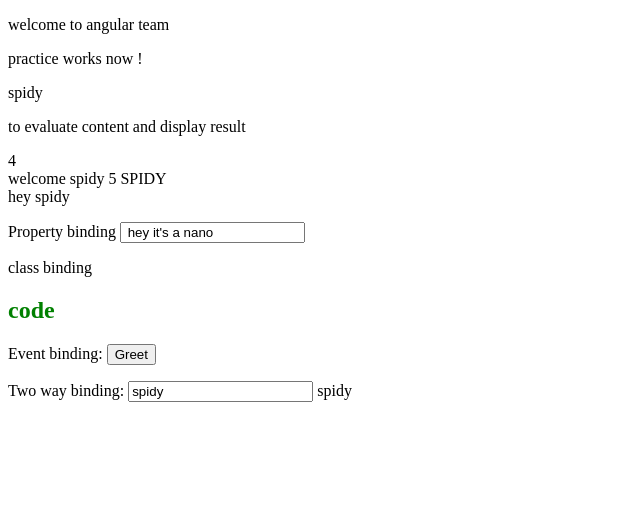
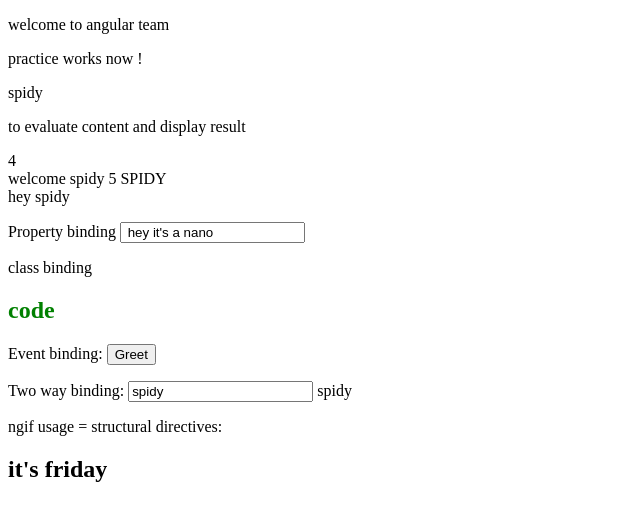
Before and after one commit to ragaPriya224/B1StarPractice, an Angular app in the folder angular/my-dream-app/: page / in a window 1280 px wide. Shown: the top 520 px of the page, without its empty margins (0-640 px from the left). Built offline with nearby package versions, Linux system fonts and the light colour scheme.

Commit message:
ng if usage

```diff
--- a/angular/my-dream-app/src/app/practice/practice.component.html
+++ b/angular/my-dream-app/src/app/practice/practice.component.html
@@ -25,3 +25,11 @@
 <input [(ngModel)] = "name" type = "text">
 {{name}}
 </p>
+
+
+<p>
+    ngif usage  = structural directives:
+</p>
+<h2 *ngIf = "true" >
+    it's friday
+</h2>
```
